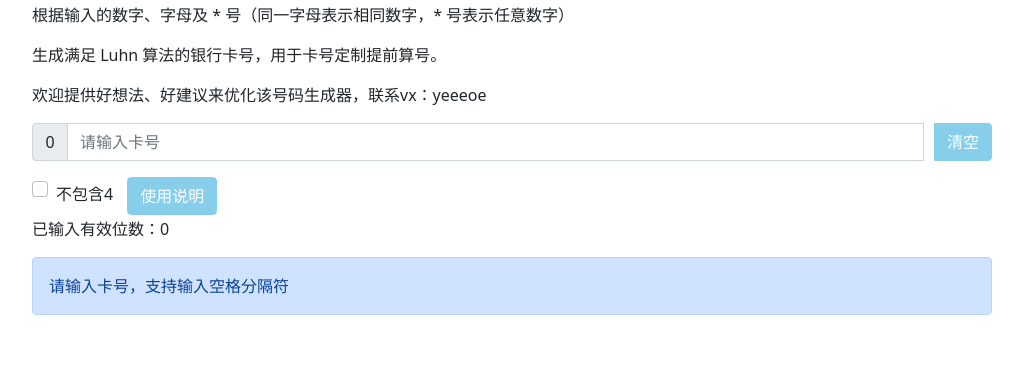
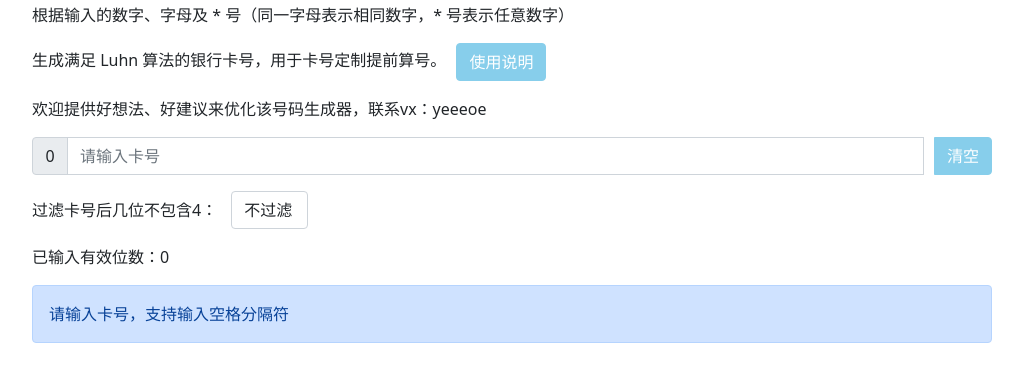
Before and after one commit to October-mao/october-mao.github.io, a plain HTML site: page index.html in a window 1280 px wide. Shown: the part 58-440 px from the top of the page, without its empty margins (128-1151 px from the left). Drawn offline with nearby package versions, Linux system fonts and the light colour scheme.

Commit message:
Update index.html

```diff
--- a/index.html
+++ b/index.html
@@ -91,7 +91,7 @@
   <div id="main">
     <h1>野生卡片聚集地🏠</h1>
     <p id="prompt-info">根据输入的数字、字母及 * 号（同一字母表示相同数字，* 号表示任意数字）</p>
-    <p id="prompt-info">生成满足 Luhn 算法的银行卡号，用于卡号定制提前算号。</p>
+    <p id="prompt-info">生成满足 Luhn 算法的银行卡号，用于卡号定制提前算号。<button id="usageButton" class="btn btn-danger">使用说明</button></p>
     <p id="prompt-info">欢迎提供好想法、好建议来优化该号码生成器，联系vx：yeeeoe</p>
     <div class="input-group mb-3">
       <span class="input-group-text" id="card-length">0</span>
@@ -99,11 +99,17 @@
       <button class="btn btn-danger" id="clear-btn" onclick="clearInput()">清空</button> <!-- 清空按钮 -->
     </div>
 
-    <div class="form-check">
-      <input class="form-check-input" type="checkbox" id="filter4">
-      <label class="form-check-label" for="filter4">不包含4</label>
-      <button id="usageButton" class="btn btn-danger">使用说明</button>
+    <div class="form-group">
+      <label for="filterLength">过滤卡号后几位不包含4：</label>
+      <select class="form-control" id="filterLength" style="display:inline-block; width:auto; margin-left:10px;">
+        <option value="0">不过滤</option>
+        <option value="7">后7位</option>
+        <option value="8">后8位</option>
+        <option value="9">后9位</option>
+        <option value="10">后10位</option>
+      </select>
     </div>
+    <p></p>
 
     <p class="result-p"><span id="validText">已输入有效位数：</span><span id="validCount">0</span></p>
 
```
